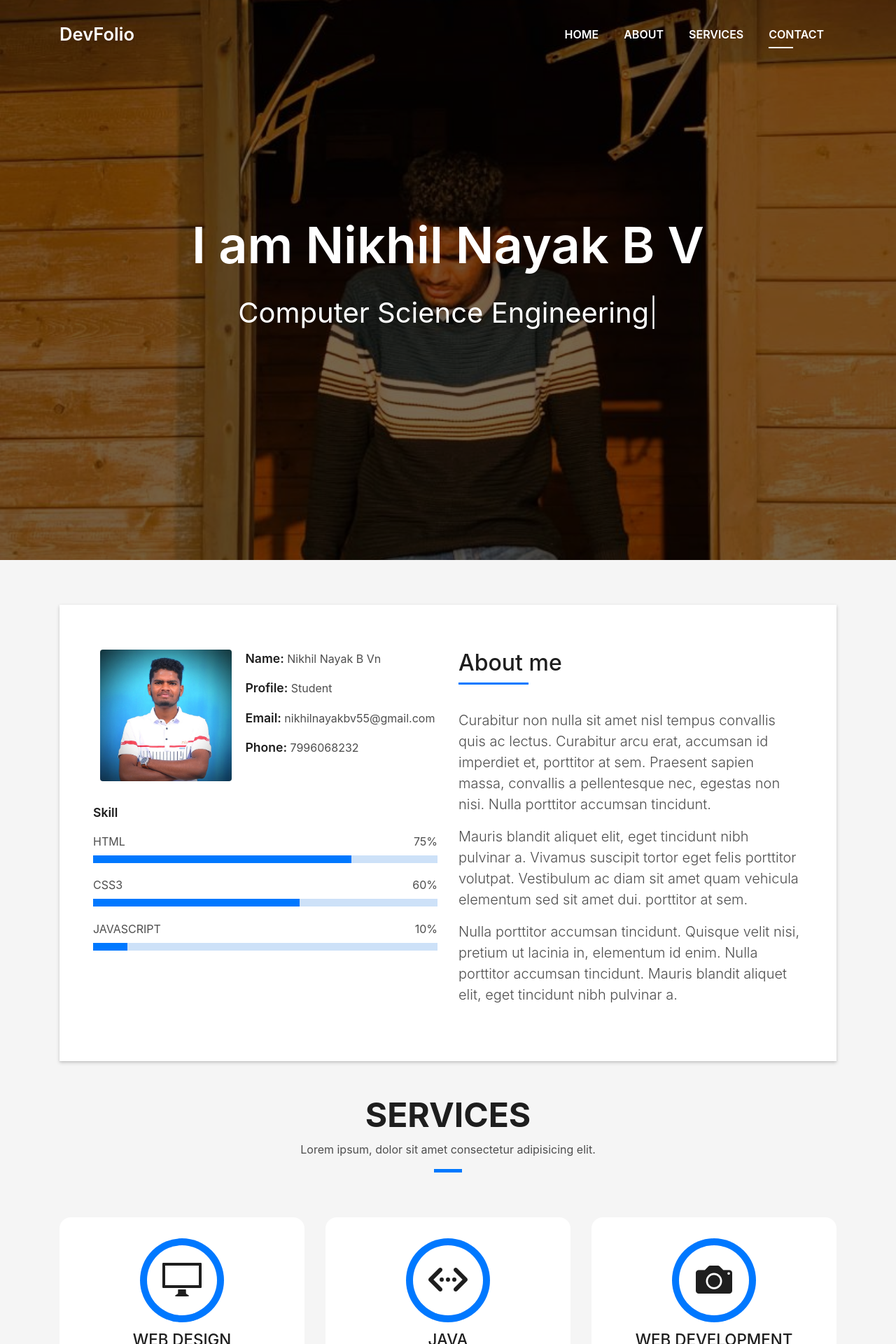
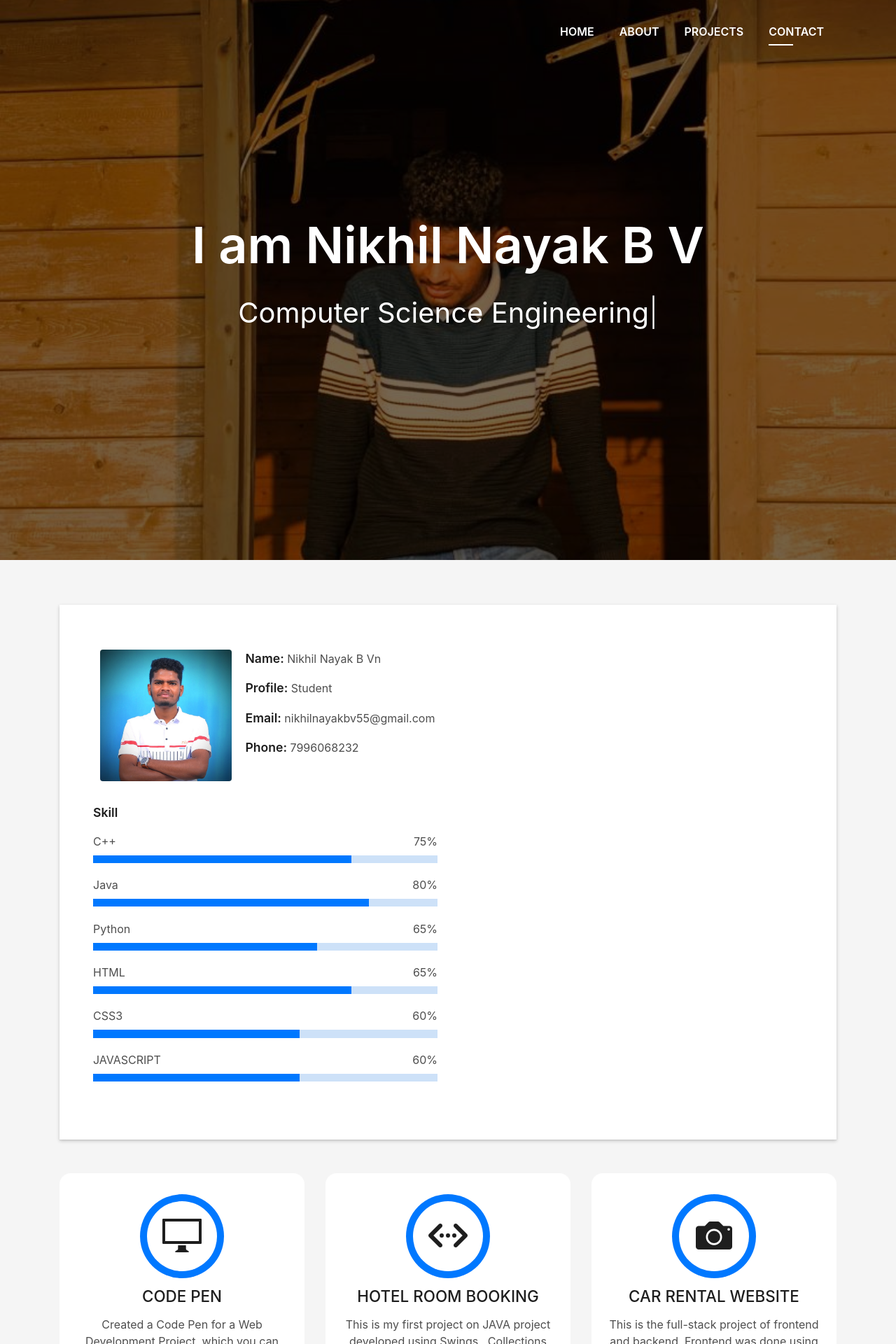
Before and after one commit to 20Nikhil02/Portfolio, a Flask app: page / in a window 1280 px wide. Shown: the top 1920 px of the page at 70% size. Run offline with Flask 2, Linux system fonts and the light colour scheme; some libraries are stand-ins or nearby versions; some web fonts are replaced.

Commit message:
Update index.html

```diff
--- a/templates/index.html
+++ b/templates/index.html
@@ -2,14 +2,14 @@
 <html lang="en">
 <head>
   <meta charset="utf-8">
-  <title>DevFolio Bootstrap Template</title>
+  <title>NikhilSelfIntro</title>
   <meta content="width=device-width, initial-scale=1.0" name="viewport">
   <meta content="" name="keywords">
   <meta content="" name="description">
 
   <!-- Favicons -->
-  <link href="static/img/favicon.png" rel="icon">
-  <link href="static/img/apple-touch-icon.png" rel="apple-touch-icon">
+  <link href="static/img/intro-bg - Copy.png" rel="icon">
+  <link href="static/img/intro-bg - Copy.png" rel="apple-touch-icon">
 
   <!-- Bootstrap CSS File -->
   <link href="static/lib/bootstrap/css/bootstrap.min.css" rel="stylesheet">
@@ -37,7 +37,7 @@
   <!--/ Nav Star /-->
   <nav class="navbar navbar-b navbar-trans navbar-expand-md fixed-top" id="mainNav">
     <div class="container">
-      <a class="navbar-brand js-scroll" href="#page-top">DevFolio</a>
+      <a class="navbar-brand js-scroll" href="#page-top"></a>
       <button class="navbar-toggler collapsed" type="button" data-toggle="collapse" data-target="#navbarDefault"
         aria-controls="navbarDefault" aria-expanded="false" aria-label="Toggle navigation">
         <span></span>
@@ -53,7 +53,7 @@
             <a class="nav-link js-scroll" href="#about">About</a>
           </li>
           <li class="nav-item">
-            <a class="nav-link js-scroll" href="#service">Services</a>
+            <a class="nav-link js-scroll" href="#project">Projects</a>
           </li>
 
           <li class="nav-item">
@@ -73,13 +73,13 @@
         <div class="container">
           <!--<p class="display-6 color-d">Hello, world!</p>-->
           <h1 class="intro-title mb-4">I am Nikhil Nayak B V</h1>
-          <p class="intro-subtitle"><span class="text-slider-items">Student Of SJCE,Computer Science Engineering,Skills about C C++ Java Python,Present Learning about Web Development</span><strong class="text-slider"></strong></p>
+          <p class="intro-subtitle"><span class="text-slider-items">Student Of SJCE,Computer Science Engineering,Knowledge about C C++ Java Python,Presently Learning about Web Development</span><strong class="text-slider"></strong></p>
           <!-- <p class="pt-3"><a class="btn btn-primary btn js-scroll px-4" href="#about" role="button">Learn More</a></p> -->
         </div>
       </div>
     </div>
   </div>
-  <!--/ Intro Skew End /-->
+
 
   <section id="about" class="about-mf sect-pt4 route">
     <div class="container">
@@ -105,7 +105,23 @@
                 </div>
                 <div class="skill-mf">
                   <p class="title-s">Skill</p>
-                  <span>HTML</span> <span class="pull-right">75%</span>
+
+                  <span>C++</span> <span class="pull-right">75%</span>
+                  <div class="progress">
+                    <div class="progress-bar" role="progressbar" style="width: 75%;" aria-valuenow="75" aria-valuemin="0"
+                      aria-valuemax="100"></div>
+                  </div>
+                  <span>Java</span> <span class="pull-right">80%</span>
+                  <div class="progress">
+                    <div class="progress-bar" role="progressbar" style="width: 80%;" aria-valuenow="80" aria-valuemin="0"
+                      aria-valuemax="100"></div>
+                  </div>
+                  <span>Python</span> <span class="pull-right">65%</span>
+                  <div class="progress">
+                    <div class="progress-bar" role="progressbar" style="width: 65%;" aria-valuenow="65" aria-valuemin="0"
+                      aria-valuemax="100"></div>
+                  </div>
+                  <span>HTML</span> <span class="pull-right">65%</span>
                   <div class="progress">
                     <div class="progress-bar" role="progressbar" style="width: 75%;" aria-valuenow="75" aria-valuemin="0"
                       aria-valuemax="100"></div>
@@ -116,38 +132,14 @@
                       aria-valuemax="100"></div>
                   </div>
 
-                  <span>JAVASCRIPT</span> <span class="pull-right">10%</span>
+                  <span>JAVASCRIPT</span> <span class="pull-right">60%</span>
                   <div class="progress">
-                    <div class="progress-bar" role="progressbar" style="width: 10%" aria-valuenow="10" aria-valuemin="0"
+                    <div class="progress-bar" role="progressbar" style="width: 60%" aria-valuenow="60" aria-valuemin="0"
                       aria-valuemax="100"></div>
                   </div>
                 </div>
               </div>
-              <div class="col-md-6">
-                <div class="about-me pt-4 pt-md-0">
-                  <div class="title-box-2">
-                    <h5 class="title-left">
-                      About me
-                    </h5>
-                  </div>
-                  <p class="lead">
-                    Curabitur non nulla sit amet nisl tempus convallis quis ac lectus. Curabitur arcu erat, accumsan id
-                    imperdiet et, porttitor
-                    at sem. Praesent sapien massa, convallis a pellentesque nec, egestas non nisi. Nulla
-                    porttitor accumsan tincidunt.
-                  </p>
-                  <p class="lead">
-                    Mauris blandit aliquet elit, eget tincidunt nibh pulvinar a. Vivamus suscipit tortor eget felis
-                    porttitor volutpat. Vestibulum
-                    ac diam sit amet quam vehicula elementum sed sit amet dui. porttitor at sem.
-                  </p>
-                  <p class="lead">
-                    Nulla porttitor accumsan tincidunt. Quisque velit nisi, pretium ut lacinia in, elementum id enim.
-                    Nulla porttitor accumsan
-                    tincidunt. Mauris blandit aliquet elit, eget tincidunt nibh pulvinar a.
-                  </p>
-                </div>
-              </div>
+
             </div>
           </div>
         </div>
@@ -156,21 +148,9 @@
   </section>
 
   <!--/ Section Services Star /-->
-  <section id="service" class="services-mf route">
+  <section id="project" class="services-mf route">
     <div class="container">
-      <div class="row">
-        <div class="col-sm-12">
-          <div class="title-box text-center">
-            <h3 class="title-a">
-              Services
-            </h3>
-            <p class="subtitle-a">
-              Lorem ipsum, dolor sit amet consectetur adipisicing elit.
-            </p>
-            <div class="line-mf"></div>
-          </div>
-        </div>
-      </div>
+
       <div class="row">
         <div class="col-md-4">
           <div class="service-box">
@@ -178,10 +158,15 @@
               <span class="ico-circle"><i class="ion-monitor"></i></span>
             </div>
             <div class="service-content">
-              <h2 class="s-title">Web Design</h2>
+              <h2 class="s-title">CODE PEN</h2>
               <p class="s-description text-center">
-                Basic WebSite About Travells
-                Since I am Beginner in Web Design it is the Basic Web Site
+Created a Code Pen for a Web Development Project, which you can visit
+at: <a href="https://20nikhil02.github.io/Web-Dev-Code-pen/">code-pen-clone</a>
+This is a Self Developed Website clone of "Code Pen" with all similar
+working was developed using HTML, CSS and JAvascript . This Website is
+to increase the skills in web development by practicing in more easier
+manner.
+
               </p>
             </div>
           </div>
@@ -192,9 +177,9 @@
               <span class="ico-circle"><i class="ion-code-working"></i></span>
             </div>
             <div class="service-content">
-              <h2 class="s-title">Java</h2>
+              <h2 class="s-title">Hotel Room Booking</h2>
               <p class="s-description text-center">
-                Hotel Room Booking
+
 
 This is my first project on JAVA project developed using Swings ,
 Collections and DataBase . Here Java-GUI was used to take a input
@@ -212,9 +197,9 @@ includes 1.Sign In form a.Forget Password b.New Users Set Up
               <span class="ico-circle"><i class="ion-camera"></i></span>
             </div>
             <div class="service-content">
-              <h2 class="s-title">Web Development</h2>
+              <h2 class="s-title">Car Rental Website</h2>
               <p class="s-description text-center">
-                Car Rental Website
+
 
 This is the full-stack project of frontend and backend. Frontend was
 done using HTML, Javascript, CSS and Bootstrap. The backend was
@@ -231,62 +216,9 @@ built for DBMS project I was a frontend developer in this project
   </section>
   <!--/ Section Services End /-->
 
-  <div class="section-counter paralax-mf bg-image" style="background-image: url(static/img/counters-bg.jpg)">
-    <div class="overlay-mf"></div>
-    <div class="container">
-      <div class="row">
-        <div class="col-sm-3 col-lg-3">
-          <div class="counter-box">
-            <div class="counter-ico">
-              <span class="ico-circle"><i class="ion-checkmark-round"></i></span>
-            </div>
-            <div class="counter-num">
-              <p class="counter">0</p>
-              <span class="counter-text">WORKS COMPLETED</span>
-            </div>
-          </div>
-        </div>
-        <div class="col-sm-3 col-lg-3">
-          <div class="counter-box pt-4 pt-md-0">
-            <div class="counter-ico">
-              <span class="ico-circle"><i class="ion-ios-calendar-outline"></i></span>
-            </div>
-            <div class="counter-num">
-              <p class="counter">1</p>
-              <span class="counter-text">YEARS OF EXPERIENCE</span>
-            </div>
-          </div>
-        </div>
-        <div class="col-sm-3 col-lg-3">
-          <div class="counter-box pt-4 pt-md-0">
-            <div class="counter-ico">
-              <span class="ico-circle"><i class="ion-ios-people"></i></span>
-            </div>
-            <div class="counter-num">
-              <p class="counter">5</p>
-              <span class="counter-text">TOTAL CLIENTS</span>
-            </div>
-          </div>
-        </div>
-        <div class="col-sm-3 col-lg-3">
-          <div class="counter-box pt-4 pt-md-0">
-            <div class="counter-ico">
-              <span class="ico-circle"><i class="ion-ribbon-a"></i></span>
-            </div>
-            <div class="counter-num">
-              <p class="counter">1</p>
-              <span class="counter-text">AWARD WON</span>
-            </div>
-          </div>
-        </div>
-      </div>
-    </div>
-  </div>
-
-
 
   <!--/ Section Testimonials Star /-->
-  <div class="testimonials paralax-mf bg-image" style="background-image: url(static/img/overlay-bg.jpg)">
+  <div class="testimonials paralax-mf bg-image" style="background-image: url(static/img/post-3.jpeg)">
     <div class="overlay-mf"></div>
     <div class="container">
       <div class="row">
@@ -294,7 +226,7 @@ built for DBMS project I was a frontend developer in this project
           <div id="testimonial-mf" class="owl-carousel owl-theme">
             <div class="testimonial-box">
               <div class="author-test">
-                <img src="static/img/testimonial-2.jpg" alt="" class="rounded-circle b-shadow-a">
+                <img src="static/img/testimonial-4.jpg" alt="" class="rounded-circle b-shadow-a">
                 <span class="author">Nikhil Nayak B V</span>
               </div>
               <div class="content-test">
@@ -387,7 +319,6 @@ built for DBMS project I was a frontend developer in this project
                       <li><a href=""><span class="ico-circle"><i class="ion-social-facebook"></i></span></a></li>
                       <li><a href=""><span class="ico-circle"><i class="ion-social-instagram"></i></span></a></li>
                       <li><a href=""><span class="ico-circle"><i class="ion-social-twitter"></i></span></a></li>
-                      <li><a href=""><span class="ico-circle"><i class="ion-social-pinterest"></i></span></a></li>
                     </ul>
                   </div>
                 </div>
@@ -402,7 +333,7 @@ built for DBMS project I was a frontend developer in this project
         <div class="row">
           <div class="col-sm-12">
             <div class="copyright-box">
-              <p class="copyright">&copy; Copyright <strong>DevFolio</strong>. All Rights Reserved</p>
+              <p class="copyright">&copy; Copyright <strong>Nikhil</strong>. All Rights Reserved</p>
               <div class="credits">
                 <!--
                   All the links in the footer should remain intact.
```
